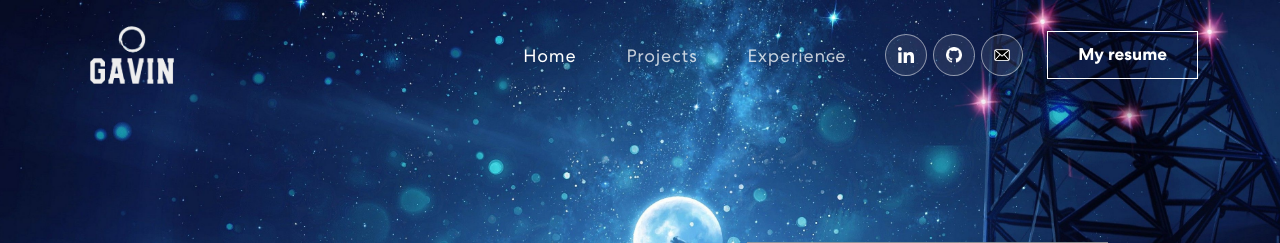
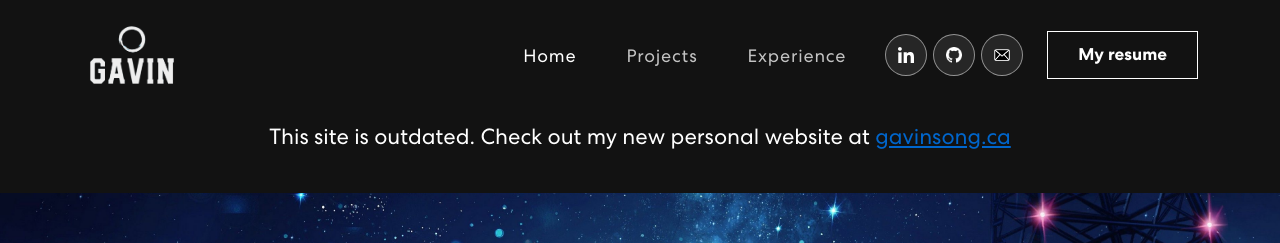
Before and after one commit to gavin-St/personal-website, a React (Create React App) app: page / in a window 1280 px wide. Shown: the top 243 px of the page. Built offline with nearby package versions, Linux system fonts and the light colour scheme; no server answers; grey boxes are pictures that could not be loaded.

Commit message:
Update old website

```diff
--- a/src/App.js
+++ b/src/App.js
@@ -1,4 +1,3 @@
-import logo from './logo.svg';
 import './App.css';
 import 'bootstrap/dist/css/bootstrap.min.css';
 import { NavBar } from "./components/NavBar";
@@ -12,6 +11,25 @@ function App() {
   return (
     <div className="App">
       <NavBar />
+      <div style={{
+        paddingTop: '120px',
+        paddingBottom: '40px',
+        textAlign: 'center',
+        fontSize: '22px'
+      }}>
+        This site is outdated. Check out my new personal website at{' '}
+        <a
+          href="https://gavinsong.ca"
+          style={{
+            color: '#0066cc',
+            textDecoration: 'underline'
+          }}
+          target="_blank"
+          rel="noopener noreferrer"
+        >
+          gavinsong.ca
+        </a>
+      </div>
       <Banner />
       <Skills />
       <Projects />
```
